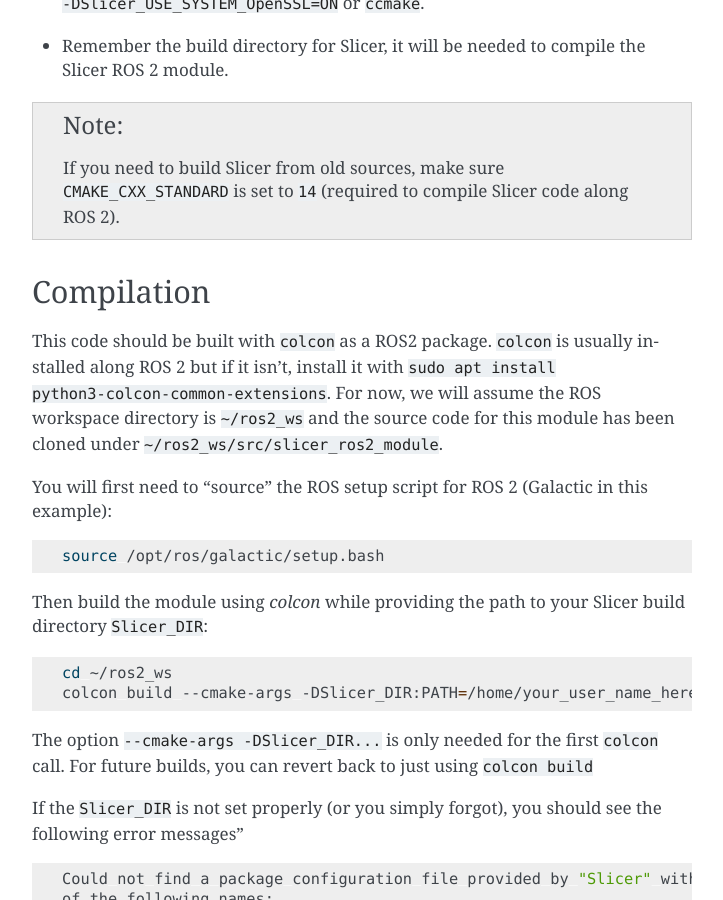
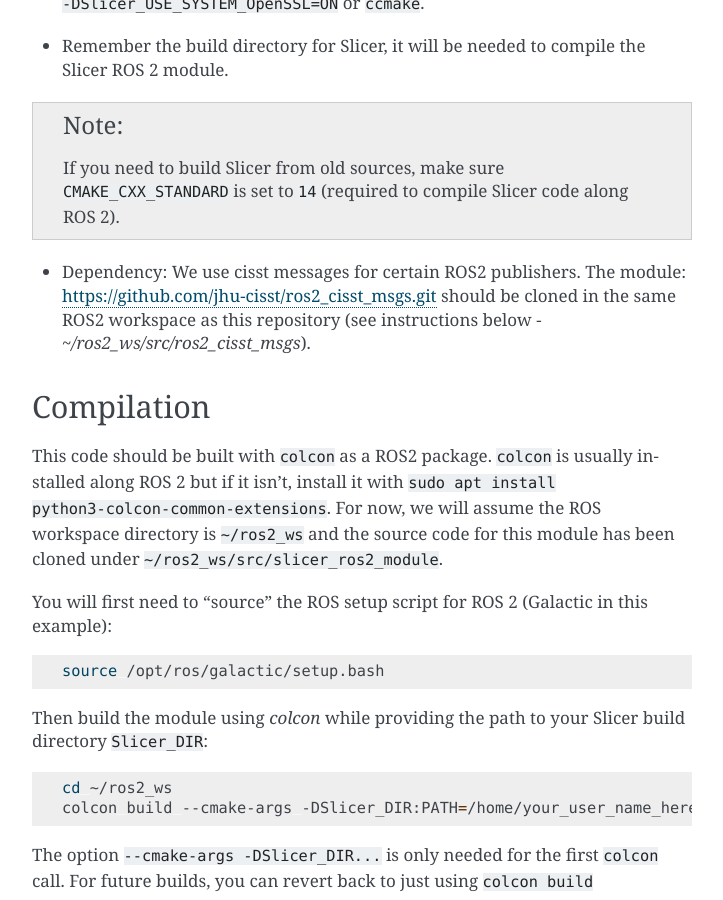
Before and after one commit to rosmed/slicer_ros2_module, a Sphinx documentation site: the page built from docs/pages/getting-started.rst, in a window 1280 px wide and 900 px high, scrolled down 468 px. Shown: the whole window, without its empty margins (388-1111 px from the left). Built offline with Sphinx 7.4.7, drawn with Linux system fonts in a browser that asks for light colours.

Commit message:
Added cmaking for ros2_cisst_msgs and documentation about new dependency.

```diff
--- a/CMakeLists.txt
+++ b/CMakeLists.txt
@@ -23,6 +23,8 @@
 find_package(tf2 REQUIRED)
 find_package(tf2_ros REQUIRED)
 find_package(rqt_gui_cpp REQUIRED)
+find_package(cisst_msgs REQUIRED)
+
 #-----------------------------------------------------------------------------
 
 set(MODULE_NAME ROS2)
--- a/docs/pages/getting-started.rst
+++ b/docs/pages/getting-started.rst
@@ -29,6 +29,11 @@
 .. note:: If you need to build Slicer from old sources, make sure
   ``CMAKE_CXX_STANDARD`` is set to ``14`` (required to compile Slicer
   code along ROS 2).
+
+* Dependency: We use cisst messages for certain ROS2 publishers.
+  The module: https://github.com/jhu-cisst/ros2_cisst_msgs.git should
+  be cloned in the same ROS2 workspace as this repository
+  (see instructions below - `~/ros2_ws/src/ros2_cisst_msgs`).
 
 ===========
 Compilation
--- a/package.xml
+++ b/package.xml
@@ -14,6 +14,7 @@
   <depend>kdl_parser</depend>
   <depend>tf2</depend>
   <depend>tf2_ros</depend>
+  <depend>cisst_msgs</depend>
 
   <test_depend>ament_lint_auto</test_depend>
   <test_depend>ament_lint_common</test_depend>
```
Also changed, not shown: README.md (+1 -0 lines), 2 other files.
